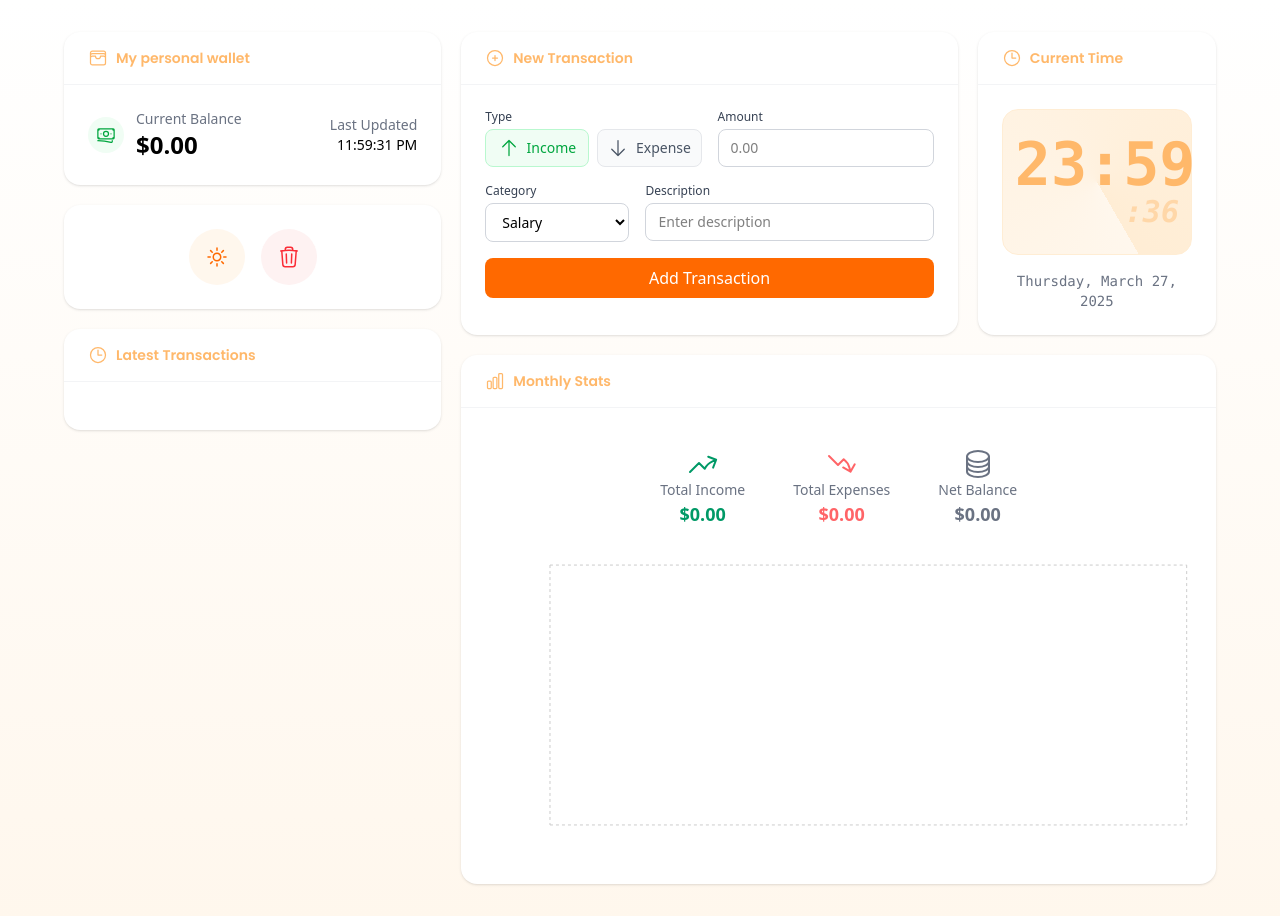
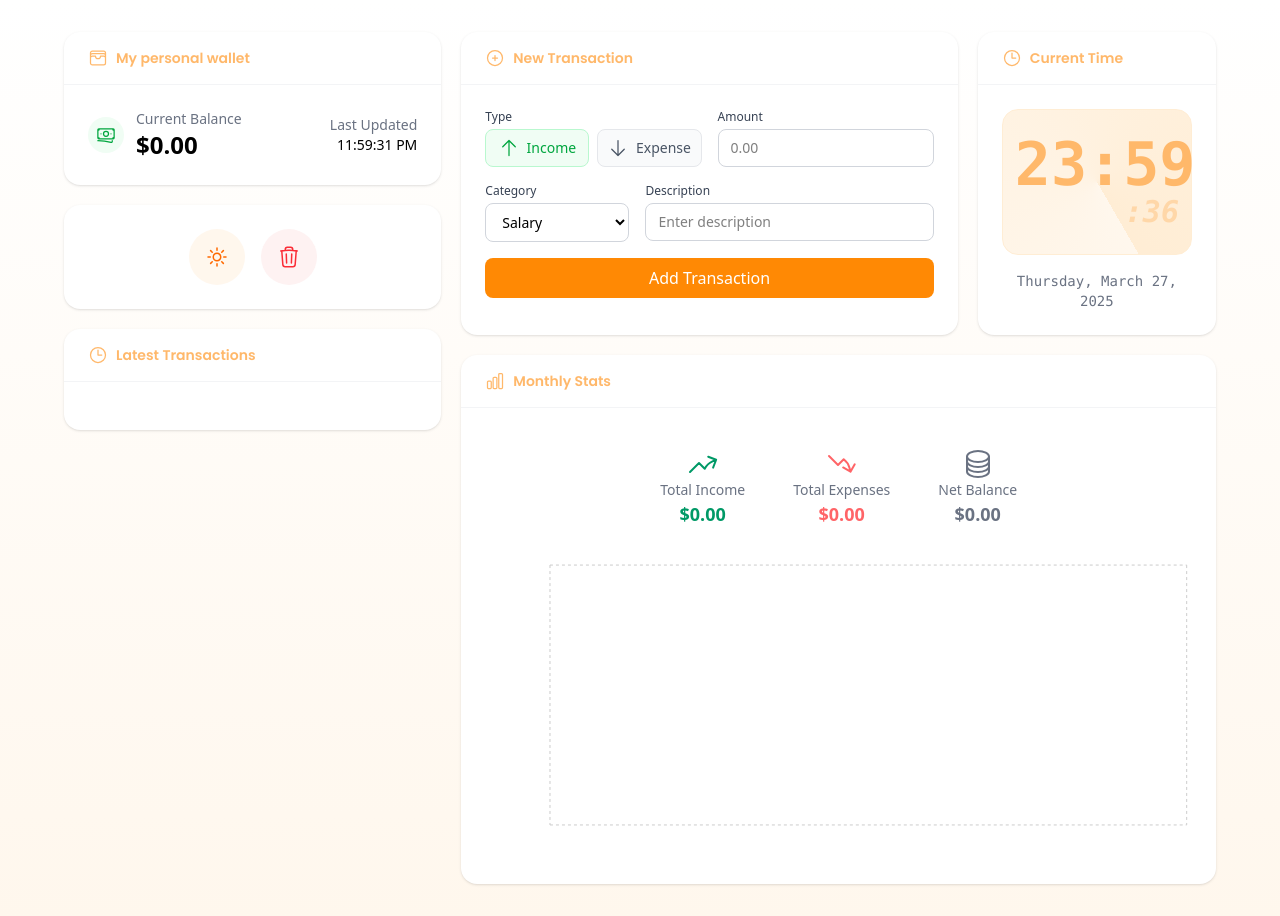
Before and after one commit to samuelfs96/my-personal-wallet-app, a React (Vite) app: page / in a window 1280 px wide. Built offline with nearby package versions, Linux system fonts and the light colour scheme.

Commit message:
feat: :lipstick: ui changes

```diff
--- a/src/components/features/DigitalClock.tsx
+++ b/src/components/features/DigitalClock.tsx
@@ -28,7 +28,7 @@ export const DigitalClock: React.FC = () => {
           <div className="text-6xl font-bold font-mono text-orange-300 dark:text-orange-200">
             {hours}:{minutes}
           </div>
-          <div className="text-3xl text-right italic font-bold font-mono text-orange-200 dark:text-orange-100">
+          <div className="text-3xl text-right italic font-bold font-mono text-orange-200 dark:text-orange-200">
             :{seconds}
           </div>
         </div>
--- a/src/components/features/TransactionForm.tsx
+++ b/src/components/features/TransactionForm.tsx
@@ -120,7 +120,7 @@ export const TransactionForm: React.FC<TransactionFormProps> = ({ onSubmit }) =>
 
       <button
         type="submit"
-        className="w-full cursor-pointer py-2 px-4 bg-orange-500 text-white rounded-lg hover:bg-orange-600 focus:outline-none focus:ring-2 focus:ring-orange-500 focus:ring-offset-2 transition-colors dark:focus:ring-offset-gray-800"
+        className="w-full cursor-pointer py-2 px-4 bg-orange-400 text-white rounded-lg hover:bg-orange-500 focus:outline-none focus:ring-2 focus:ring-orange-500 focus:ring-offset-2 transition-colors dark:focus:ring-offset-gray-800"
       >
         Add Transaction
       </button>
```
